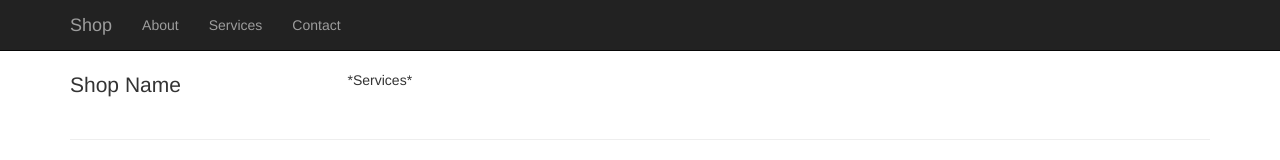
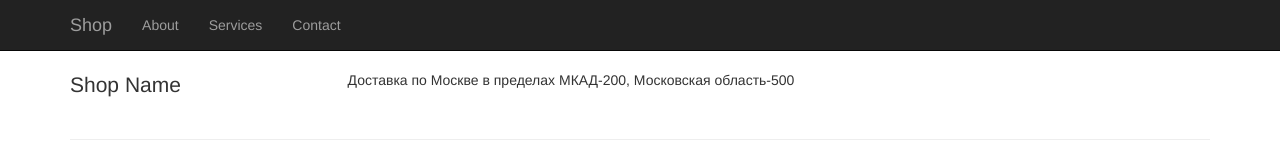
Before and after one commit to VVKofa/laba-1, a plain HTML site: page html/services.html in a window 1280 px wide. Drawn offline with Linux system fonts and the light colour scheme.

Commit message:
Update services.html

```diff
--- a/html/services.html
+++ b/html/services.html
@@ -44,7 +44,7 @@
 
                 <div class="row">
 
-                    <p>*Services*</p>
+                    <p>Доставка по Москве в пределах МКАД-200, Московская область-500</p>
 
                 </div>
 
```
